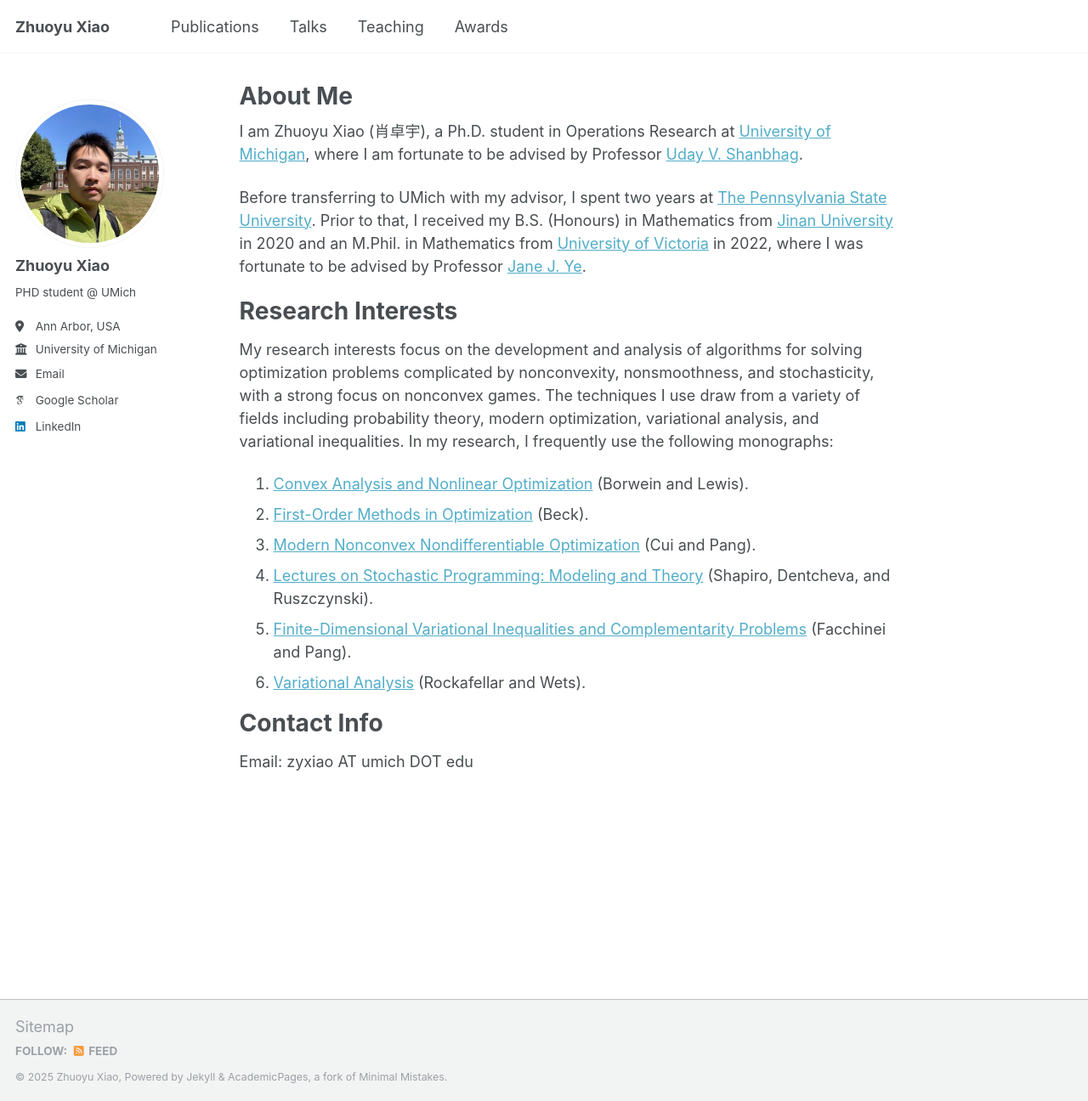
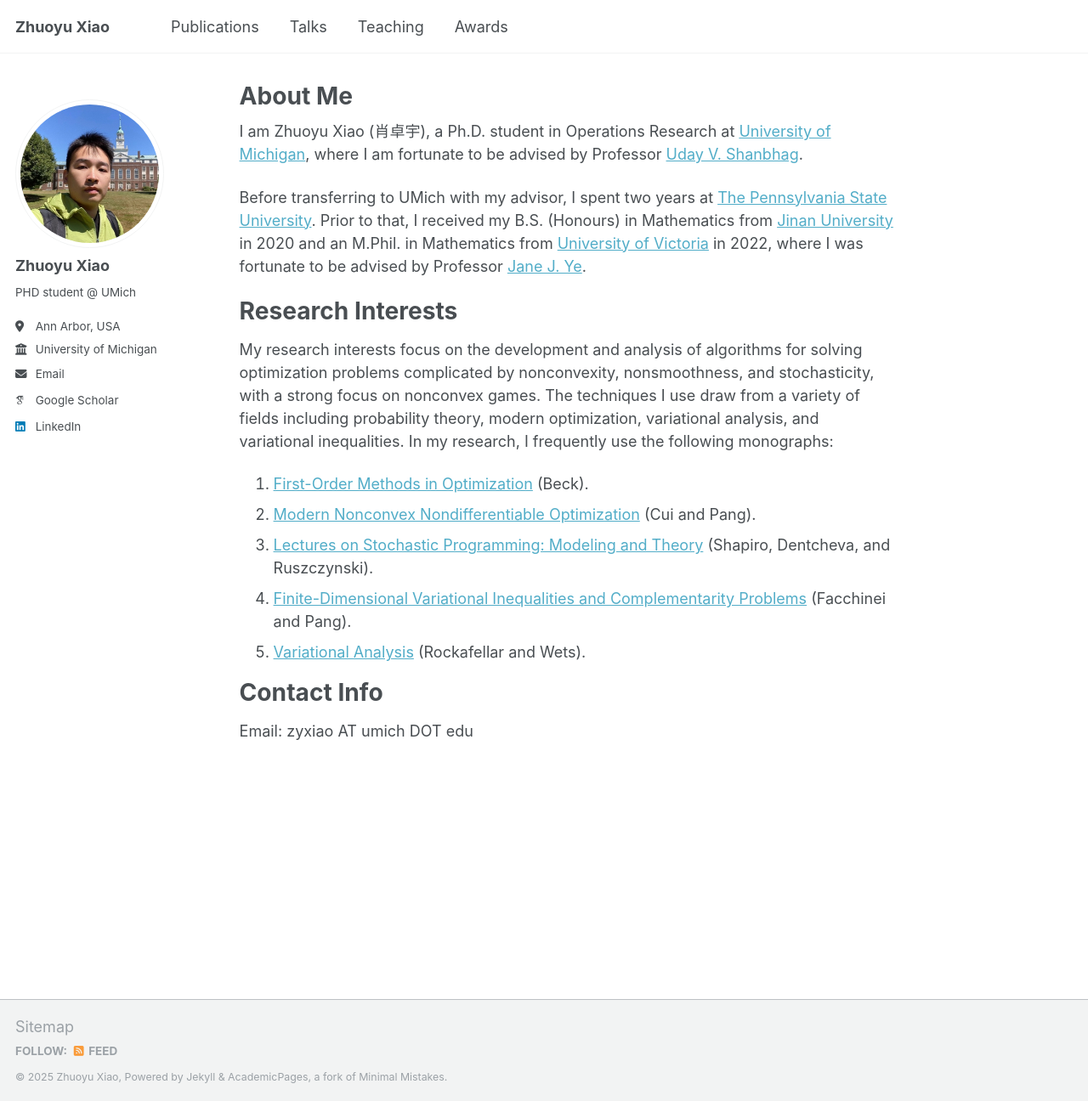
Before and after one commit to zyxiao97/zyxiao97.github.io, a Jekyll site: the page built from _pages/about.md, in a window 1280 px wide and 1296 px high. Shown: the whole window at 85% size. Built offline with Jekyll 4.4.1, drawn with Linux system fonts in a browser that asks for light colours; some web fonts are replaced.

Commit message:
Update about.md

```diff
--- a/_pages/about.md
+++ b/_pages/about.md
@@ -16,12 +16,11 @@ Research Interests
 ======
 My research interests focus on the development and analysis of algorithms for solving optimization problems complicated by nonconvexity, nonsmoothness, and stochasticity, with a strong focus on nonconvex games. The techniques I use draw from a variety of fields including probability theory, modern optimization, variational analysis, and variational inequalities. In my research, I frequently use the following monographs:
 
-1. [Convex Analysis and Nonlinear Optimization](https://link.springer.com/book/10.1007/978-0-387-31256-9) (Borwein and Lewis).
-2. [First-Order Methods in Optimization](https://epubs.siam.org/doi/book/10.1137/1.9781611974997) (Beck).
-3. [Modern Nonconvex Nondifferentiable Optimization](https://epubs.siam.org/doi/book/10.1137/1.9781611976748) (Cui and Pang).
-4. [Lectures on Stochastic Programming: Modeling and Theory](https://epubs.siam.org/doi/book/10.1137/1.9781611976595) (Shapiro, Dentcheva, and Ruszczynski).
-5. [Finite-Dimensional Variational Inequalities and Complementarity Problems](https://link.springer.com/book/10.1007/b97543) (Facchinei and Pang).
-6. [Variational Analysis](https://link.springer.com/book/10.1007/978-3-642-02431-3) (Rockafellar and Wets).
+1. [First-Order Methods in Optimization](https://epubs.siam.org/doi/book/10.1137/1.9781611974997) (Beck).
+2. [Modern Nonconvex Nondifferentiable Optimization](https://epubs.siam.org/doi/book/10.1137/1.9781611976748) (Cui and Pang).
+3. [Lectures on Stochastic Programming: Modeling and Theory](https://epubs.siam.org/doi/book/10.1137/1.9781611976595) (Shapiro, Dentcheva, and Ruszczynski).
+4. [Finite-Dimensional Variational Inequalities and Complementarity Problems](https://link.springer.com/book/10.1007/b97543) (Facchinei and Pang).
+5. [Variational Analysis](https://link.springer.com/book/10.1007/978-3-642-02431-3) (Rockafellar and Wets).
 
 
 Contact Info
```
